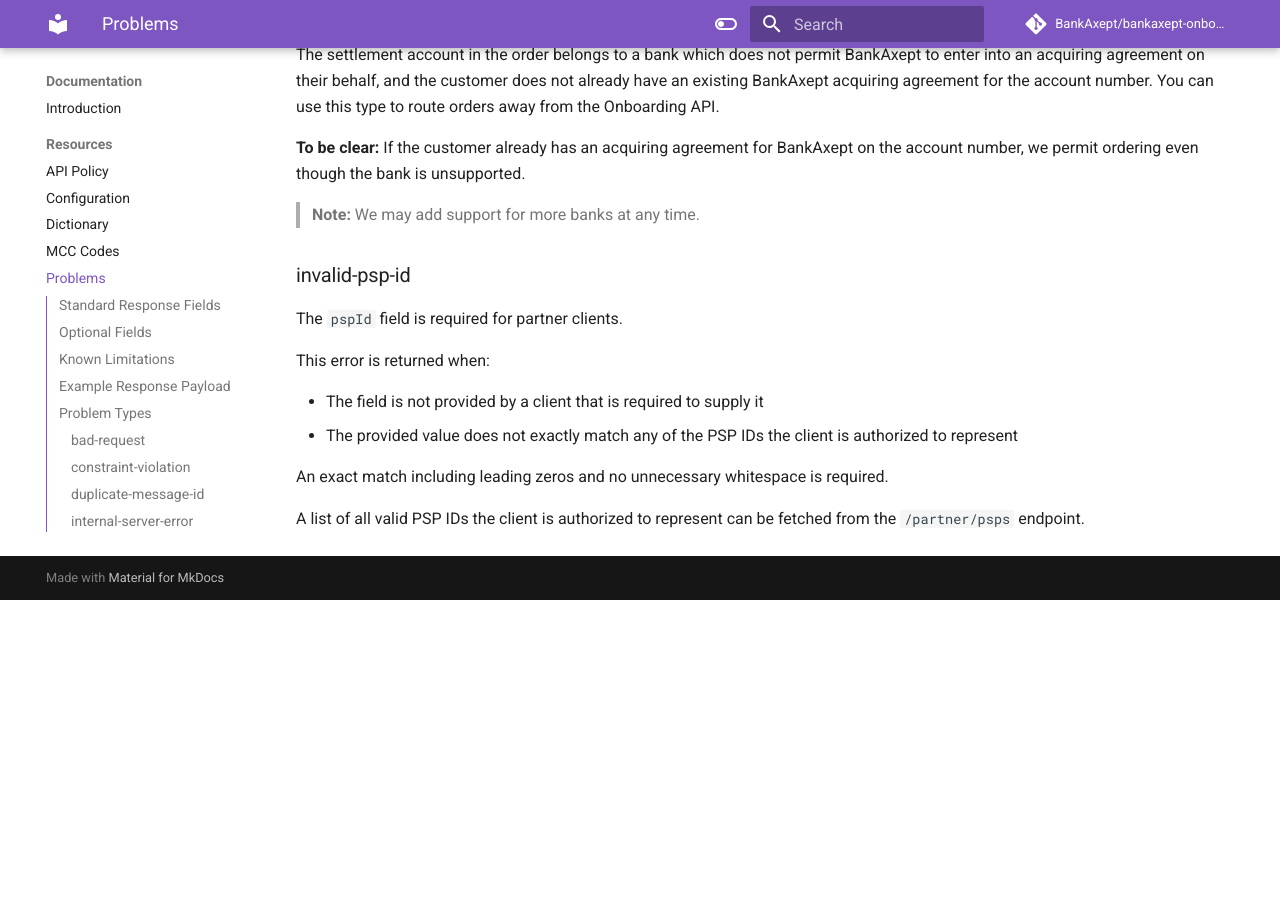
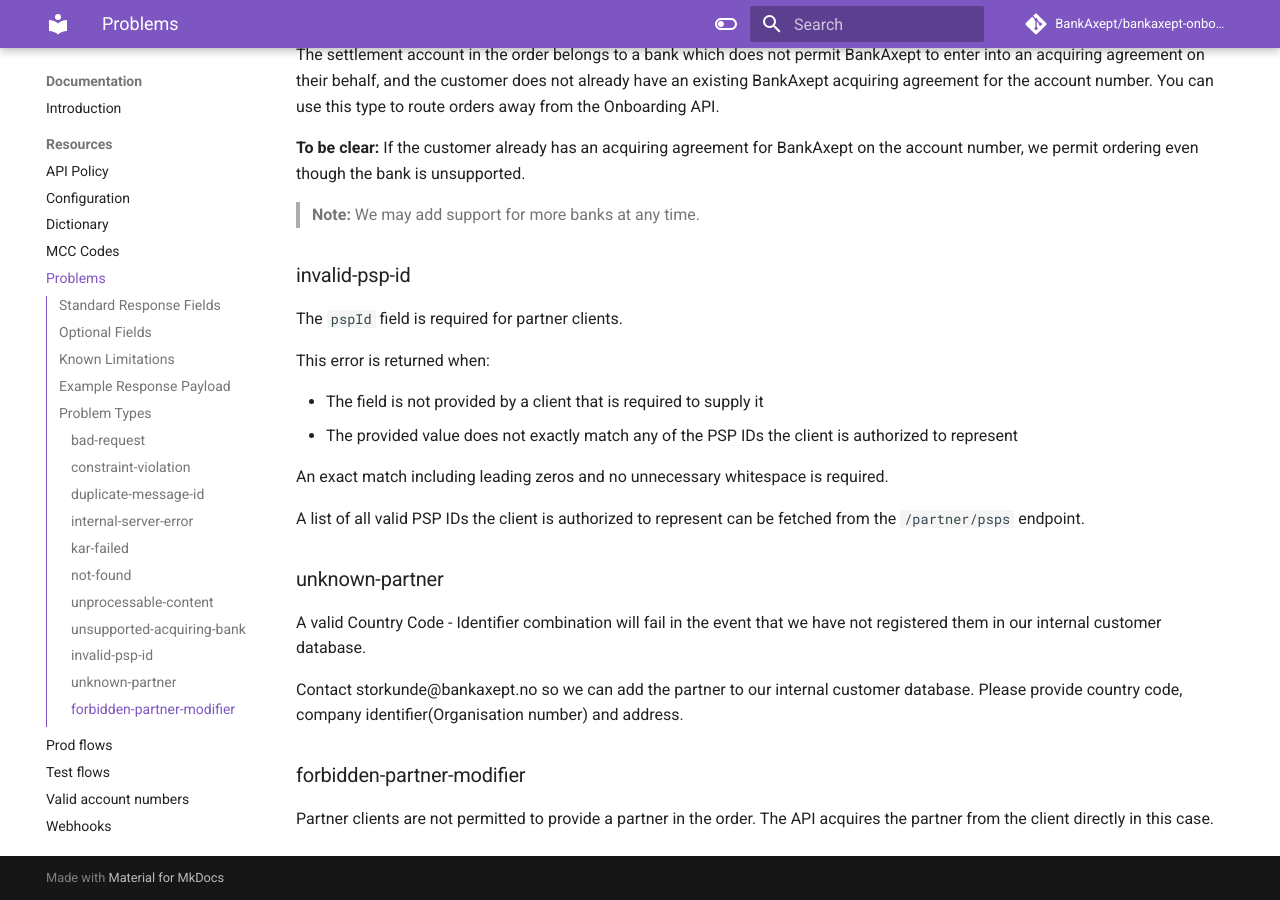
Before and after one commit to BankAxept/bankaxept-onboarding-external-documentation, an MkDocs documentation site: the page built from docs/problems.md, in a window 1280 px wide and 900 px high, scrolled down 2444 px. Built offline with MkDocs 1.6.1 and Material for MkDocs 9.7.7, drawn with Linux system fonts in a browser that asks for light colours; comment, search, counter and statistics services are not loaded; before the commit the page ends 3044 px from its top, so only the background shows below that.

Commit message:
Add documentation for unknown partner and forbidden partner modifier in problems.md

```diff
--- a/docs/problems.md
+++ b/docs/problems.md
@@ -98,3 +98,13 @@ This error is returned when:
 An exact match including leading zeros and no unnecessary whitespace is required.
 
 A list of all valid PSP IDs the client is authorized to represent can be fetched from the `/partner/psps` endpoint.
+
+### unknown-partner
+
+A valid Country Code - Identifier combination will fail in the event that we have not registered them in our internal customer database.
+
+Contact storkunde@bankaxept.no so we can add the partner to our internal customer database. Please provide country code, company identifier(Organisation number) and address.
+
+### forbidden-partner-modifier
+
+Partner clients are not permitted to provide a partner in the order. The API acquires the partner from the client directly in this case.
```
